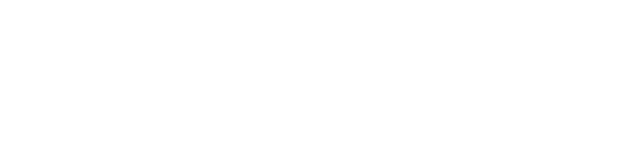
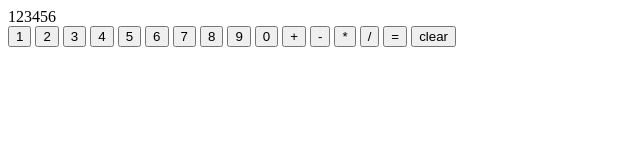
Before and after one commit to hibafthmaa-coder/calculator, a plain HTML site: page index.html in a window 1280 px wide. Shown: the whole page, without its empty margins (0-640 px from the left). Drawn offline with Linux system fonts and the light colour scheme.

Commit message:
create calculator HTML structure

```diff
--- a/index.html
+++ b/index.html
@@ -7,6 +7,25 @@
     <link rel="stylesheet" href="style.css">
 </head>
 <body>
+    <div id="display">
+    123456
+    </div>
+    <button>1</button>
+    <button>2</button>
+    <button>3</button>
+    <button>4</button>
+    <button>5</button>
+    <button>6</button>
+    <button>7</button>
+    <button>8</button>
+    <button>9</button>
+    <button>0</button>
+    <button>+</button>
+    <button>-</button>
+    <button>*</button>
+    <button>/</button>
+    <button>=</button>
+    <button>clear</button>
     <script src="index.js"></script>
 </body>
 </html>
--- a/index.js
+++ b/index.js
@@ -15,3 +15,16 @@
 let firstNumber;
 let secondNumber;
 let operator;
+
+function operate( firstNumber,secondNumber, operator) {
+    if (operator === "+") {
+        return add(firstNumber, secondNumber);
+    }else if (operator==="-"){
+        return sub(firstNumber,secondNumber);
+    }else if (operator==="*"){
+        return mul(firstNumber,secondNumber);
+    }else if (operator==="/"){
+        return div(firstNumber,secondNumber);
+    }
+}
+console.log(operate);
```
